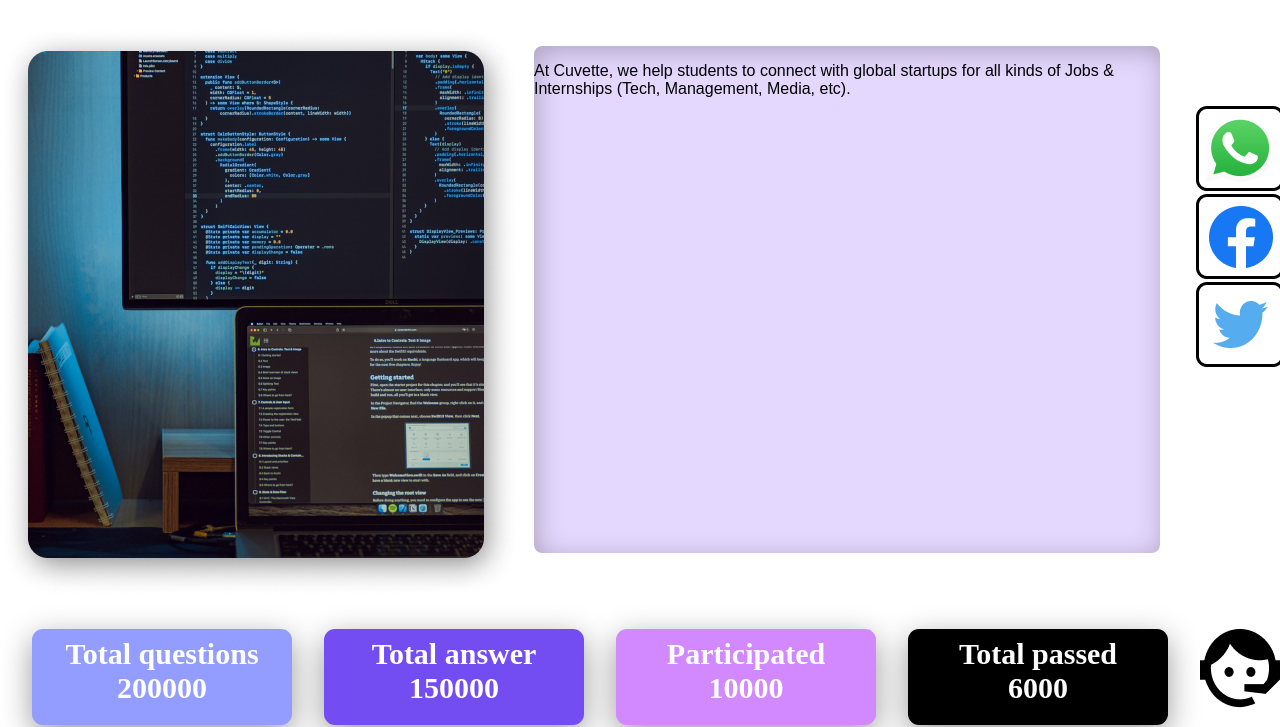
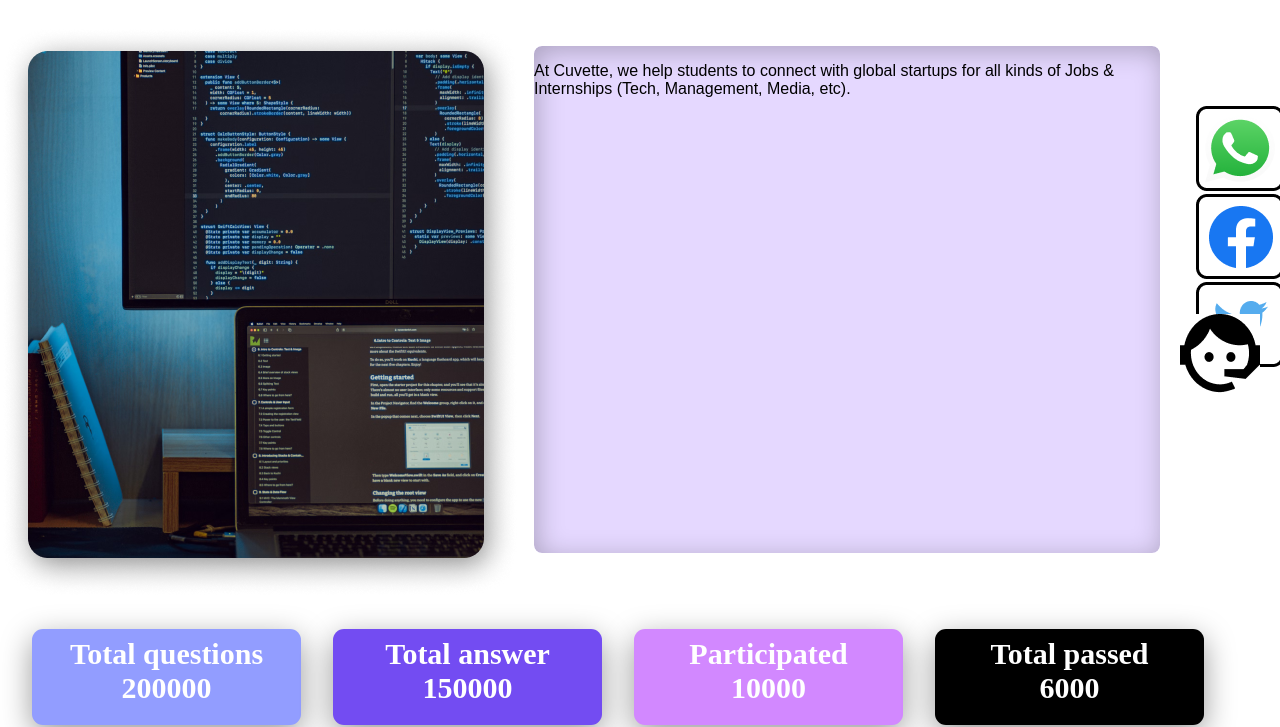
Before and after one commit to mamatha423924/dapper-landing, a plain HTML site: page index.html in a window 1280 px wide. Shown: the part 86-813 px from the top of the page. Drawn offline with Linux system fonts and the light colour scheme.

Commit message:
Update styling.css

```diff
--- a/styling.css
+++ b/styling.css
@@ -138,10 +138,10 @@ box-shadow: 0px 9px 31px 0px #00000066;
 border-radius: 11px;
 }
 .help{
-    margin-top: 3rem;
-    margin-left: 2rem;
-    float: right;
-     object-position:sticky;
+   position: fixed;
+    top: 50%;
+    right: 20px;
+    background: #fff;
 
 }
 .information{
```
